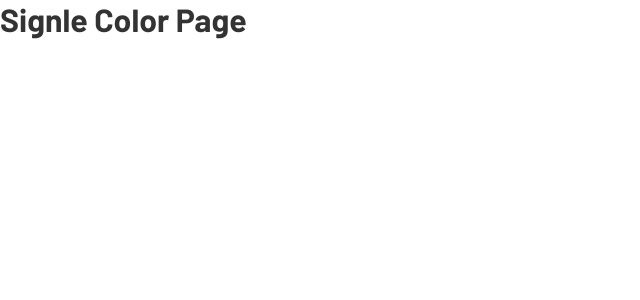
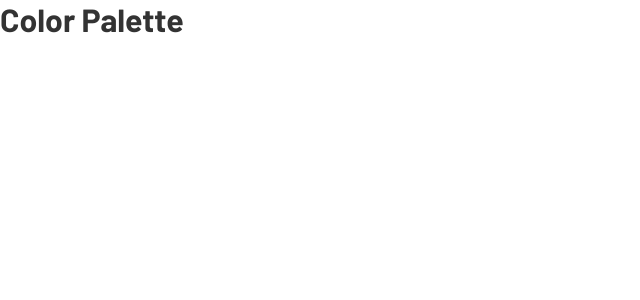
Before and after one commit to abubakrmuhammad/react-ui-colors, a React (Create React App) app: page /palette/flat-ui-colors-american/americanriver in a window 1280 px wide. Shown: the top 300 px of the page, without its empty margins (0-640 px from the left). Built offline with nearby package versions, Linux system fonts and the light colour scheme.

Commit message:
Added ColorPalette Link

```diff
--- a/src/App.js
+++ b/src/App.js
@@ -2,6 +2,7 @@ import React from 'react';
 import { Route, Switch } from 'react-router-dom';
 import PaletteList from './components/PaletteList';
 import Palette from './components/Palette';
+import ColorPalette from './components/ColorPalette';
 import palettes from './palettes';
 import { findPalette } from './utils/colors';
 
@@ -23,7 +24,7 @@ function App() {
       <Route
         exact
         path='/palette/:paletteId/:colorId'
-        render={() => <h1>Signle Color Page</h1>}
+        render={() => <ColorPalette />}
       />
     </Switch>
   );
--- a/src/components/ColorBox.js
+++ b/src/components/ColorBox.js
@@ -22,7 +22,7 @@ class ColorBox extends Component {
 
   render() {
     const { copied } = this.state;
-    const { name, color } = this.props;
+    const { name, color, moreUrl } = this.props;
 
     return (
       <CopyToClipboard text={color} onCopy={this.changeCopyState}>
@@ -31,7 +31,7 @@ class ColorBox extends Component {
           <p className='ColorBox__name'>{name}</p>
           <Link
             className='ColorBox__more'
-            to='/'
+            to={moreUrl}
             onClick={e => e.stopPropagation()}
           >
             More
--- /dev/null
+++ b/src/components/ColorPalette.js
@@ -0,0 +1,13 @@
+import React, { Component } from 'react';
+
+class ColorPalette extends Component {
+  render() {
+    return (
+      <div>
+        <h1>Color Palette</h1>
+      </div>
+    );
+  }
+}
+
+export default ColorPalette;
--- a/src/components/Palette.js
+++ b/src/components/Palette.js
@@ -27,10 +27,15 @@ class Palette extends Component {
 
   render() {
     const { level, colorFormat, showOverlay } = this.state;
-    const { colors, paletteName, emoji } = this.props.palette;
+    const { colors, paletteName, emoji, id } = this.props.palette;
 
     const colorBoxes = colors[level].map(color => (
-      <ColorBox key={color.id} name={color.name} color={color[colorFormat]} />
+      <ColorBox
+        key={color.id}
+        name={color.name}
+        color={color[colorFormat]}
+        moreUrl={`/palette/${id}/${color.id}`}
+      />
     ));
 
     return (
```
